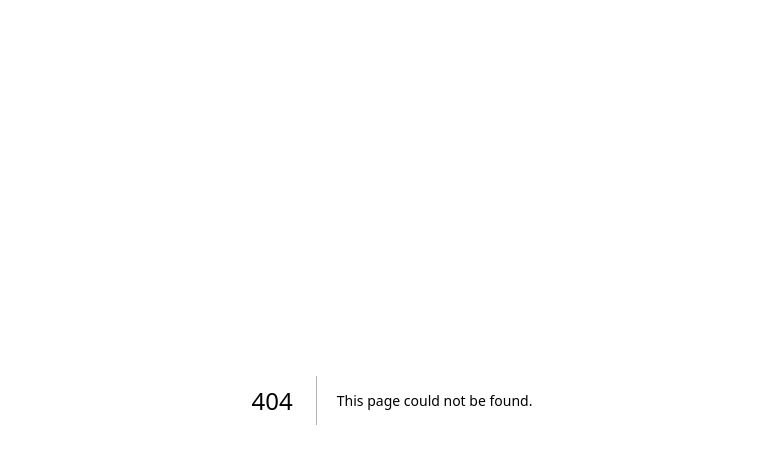
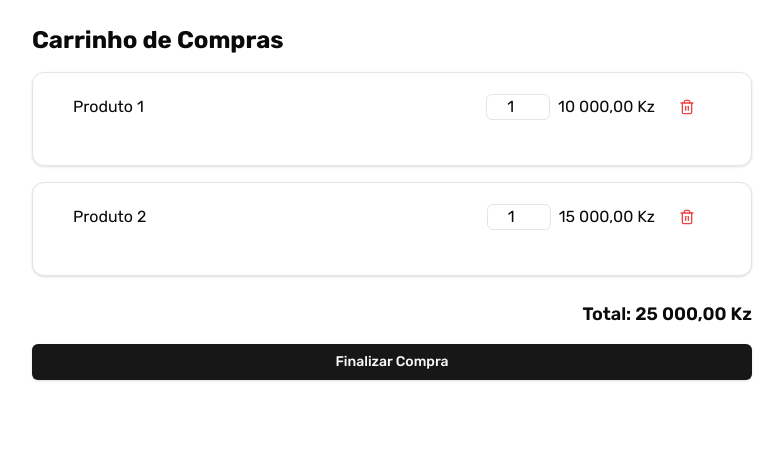
Before and after one commit to ANGOHOSTDEVELOPER/ANGOHOST-FRONTEND-V2, a Next.js app: page /cart in a window 1280 px wide. Before the commit this address had no page. Shown: the top 464 px of the page, without its empty margins (248-1031 px from the left). Built offline with nearby package versions, Linux system fonts and the light colour scheme.

Commit message:
feat: add shopping cart page with item management

```diff
--- /dev/null
+++ b/src/app/(public)/cart/page.tsx
@@ -0,0 +1,70 @@
+"use client"
+import { useState } from "react";
+import { Button } from "@/components/ui/button";
+import { Card, CardContent } from "@/components/ui/card";
+import { Trash2 } from "lucide-react";
+
+const initialCart = [
+  { id: 1, name: "Produto 1", price: 10000, quantity: 1 },
+  { id: 2, name: "Produto 2", price: 15000, quantity: 1 },
+];
+
+export default function CartPage() {
+  const [cart, setCart] = useState(initialCart);
+
+  interface CartItem {
+    id: number;
+    name: string;
+    price: number;
+    quantity: number;
+  }
+
+
+  const updateQuantity = (id: number, quantity: number) => {
+    setCart((prevCart: CartItem[]) =>
+      prevCart.map((item) =>
+        item.id === id ? { ...item, quantity: Math.max(1, quantity) } : item
+      )
+    );
+  };
+
+  const removeItem = (id: number) => {
+    setCart((prevCart: CartItem[]) => prevCart.filter((item: CartItem) => item.id !== id));
+  };
+
+  const total = cart.reduce((acc, item) => acc + item.price * item.quantity, 0);
+
+  return (
+    <div className="max-w-3xl mx-auto p-6">
+      <h1 className="text-2xl font-bold mb-4">Carrinho de Compras</h1>
+      <div className="space-y-4">
+        {cart.map((item) => (
+          <Card key={item.id} className="flex items-center justify-between p-4">
+            <CardContent className="flex w-full justify-between items-center">
+              <span>{item.name}</span>
+              <div className="flex items-center gap-2">
+                <input
+                  type="number"
+                  min="1"
+                  value={item.quantity}
+                  onChange={(e) => updateQuantity(item.id, parseInt(e.target.value))}
+                  className="w-16 border rounded-md text-center"
+                />
+                <span>{(item.price * item.quantity).toLocaleString("pt-AO", { style: "currency", currency: "AOA" })}</span>
+                <Button variant="ghost" onClick={() => removeItem(item.id)}>
+                  <Trash2 className="w-5 h-5 text-red-500" />
+                </Button>
+              </div>
+            </CardContent>
+          </Card>
+        ))}
+      </div>
+      <div className="mt-6 text-right text-lg font-semibold">
+        Total: {total.toLocaleString("pt-AO", { style: "currency", currency: "AOA" })}
+      </div>
+      <Button className="w-full mt-4" disabled={cart.length === 0}>
+        Finalizar Compra
+      </Button>
+    </div>
+  );
+}
```
